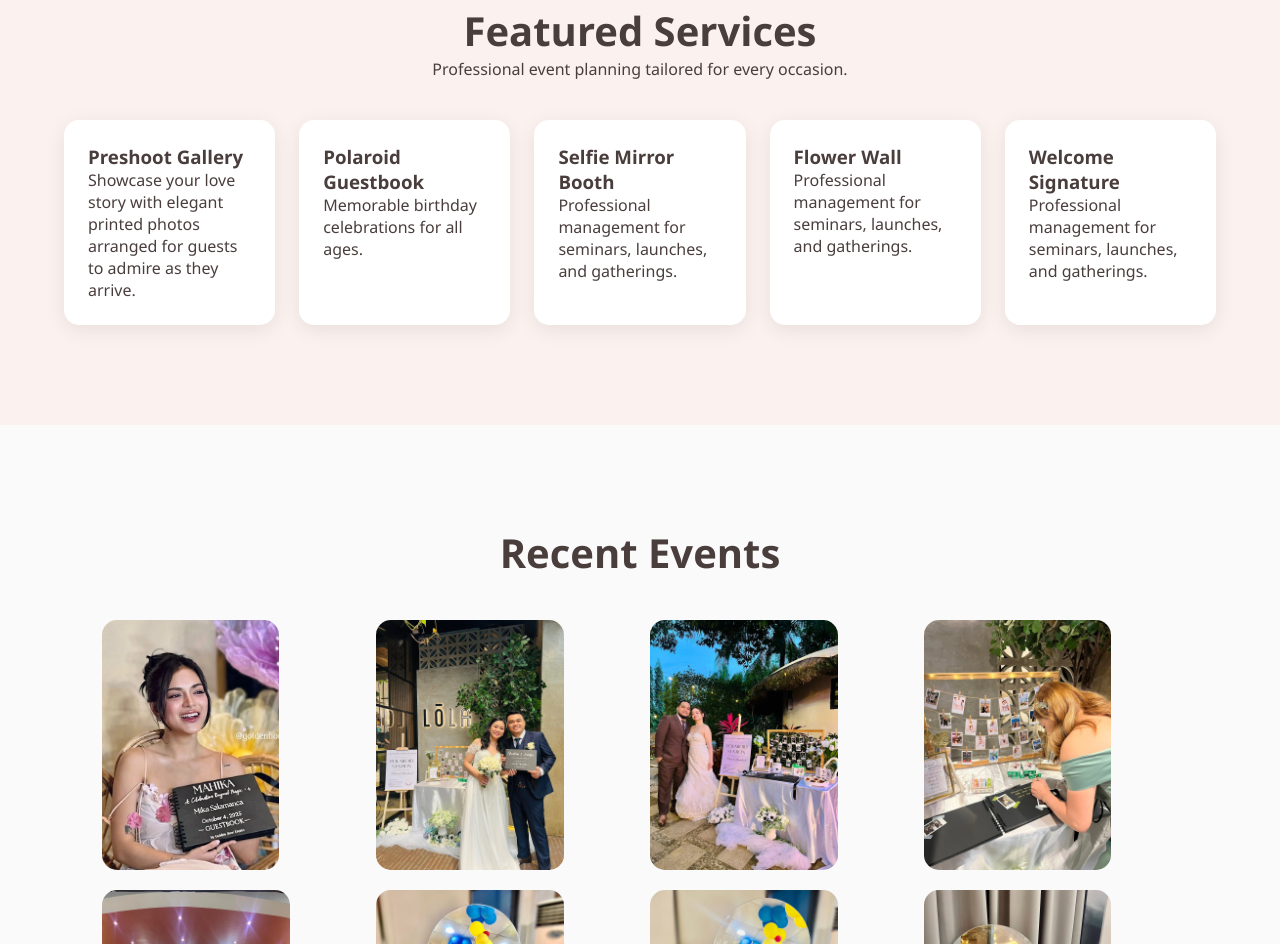
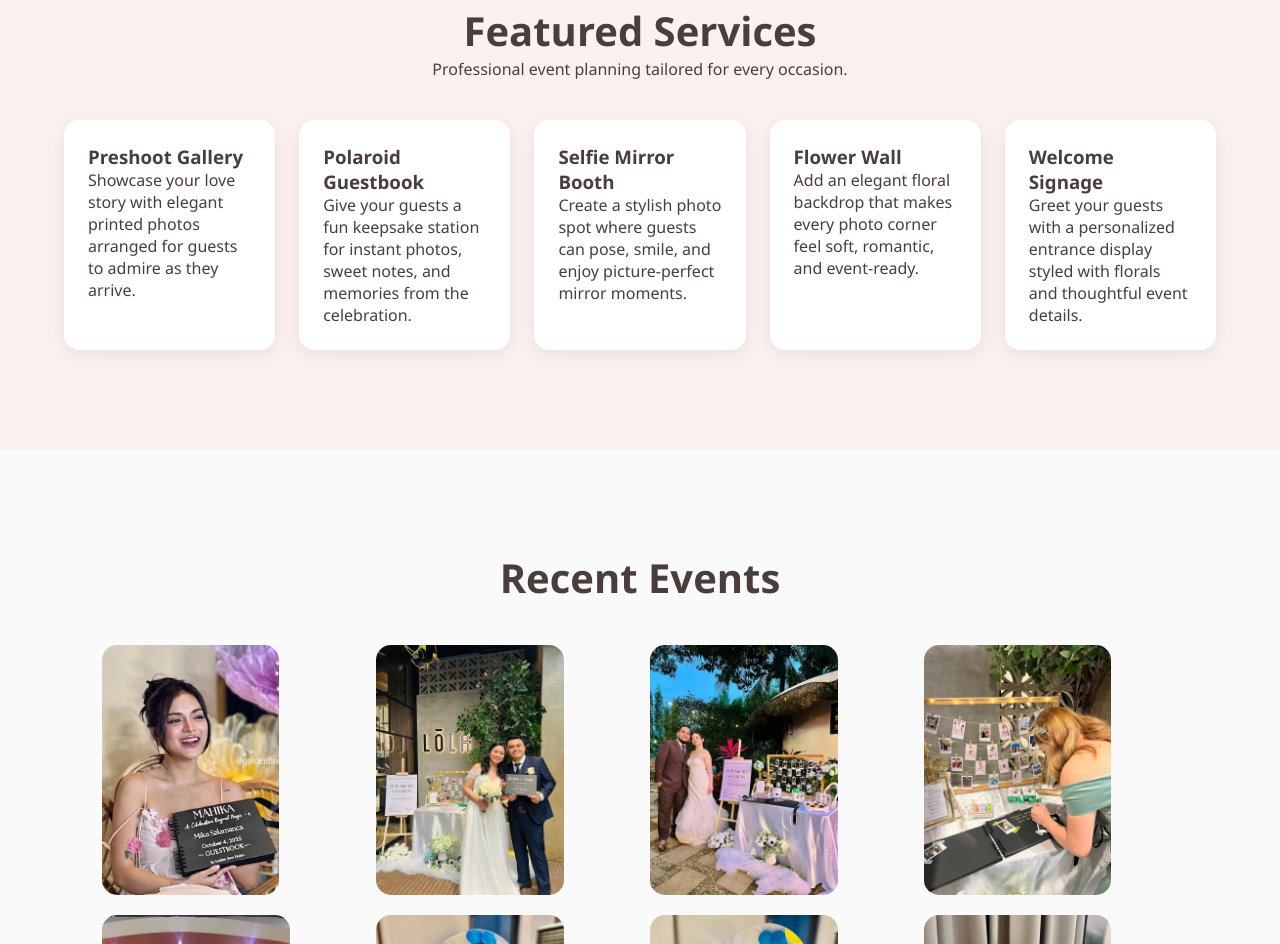
Before and after one commit to Lloydhanz/GoldenHourEventsByKC-website-project, a plain HTML site: page index.html in a window 1280 px wide. Shown: the part 897-1841 px from the top of the page. Drawn offline with nearby package versions, Linux system fonts and the light colour scheme.

Commit message:
Fixed Index Services Cards

```diff
--- a/index.html
+++ b/index.html
@@ -77,22 +77,34 @@
 
         <div class="card">
           <h3>Polaroid Guestbook</h3>
-          <p>Memorable birthday celebrations for all ages.</p>
+          <p>
+            Give your guests a fun keepsake station for instant photos, sweet
+            notes, and memories from the celebration.
+          </p>
         </div>
 
         <div class="card">
           <h3>Selfie Mirror Booth</h3>
-          <p>Professional management for seminars, launches, and gatherings.</p>
+          <p>
+            Create a stylish photo spot where guests can pose, smile, and enjoy
+            picture-perfect mirror moments.
+          </p>
         </div>
 
         <div class="card">
           <h3>Flower Wall</h3>
-          <p>Professional management for seminars, launches, and gatherings.</p>
+          <p>
+            Add an elegant floral backdrop that makes every photo corner feel
+            soft, romantic, and event-ready.
+          </p>
         </div>
 
         <div class="card">
-          <h3>Welcome Signature</h3>
-          <p>Professional management for seminars, launches, and gatherings.</p>
+          <h3>Welcome Signage</h3>
+          <p>
+            Greet your guests with a personalized entrance display styled with
+            florals and thoughtful event details.
+          </p>
         </div>
       </div>
     </section>
```
